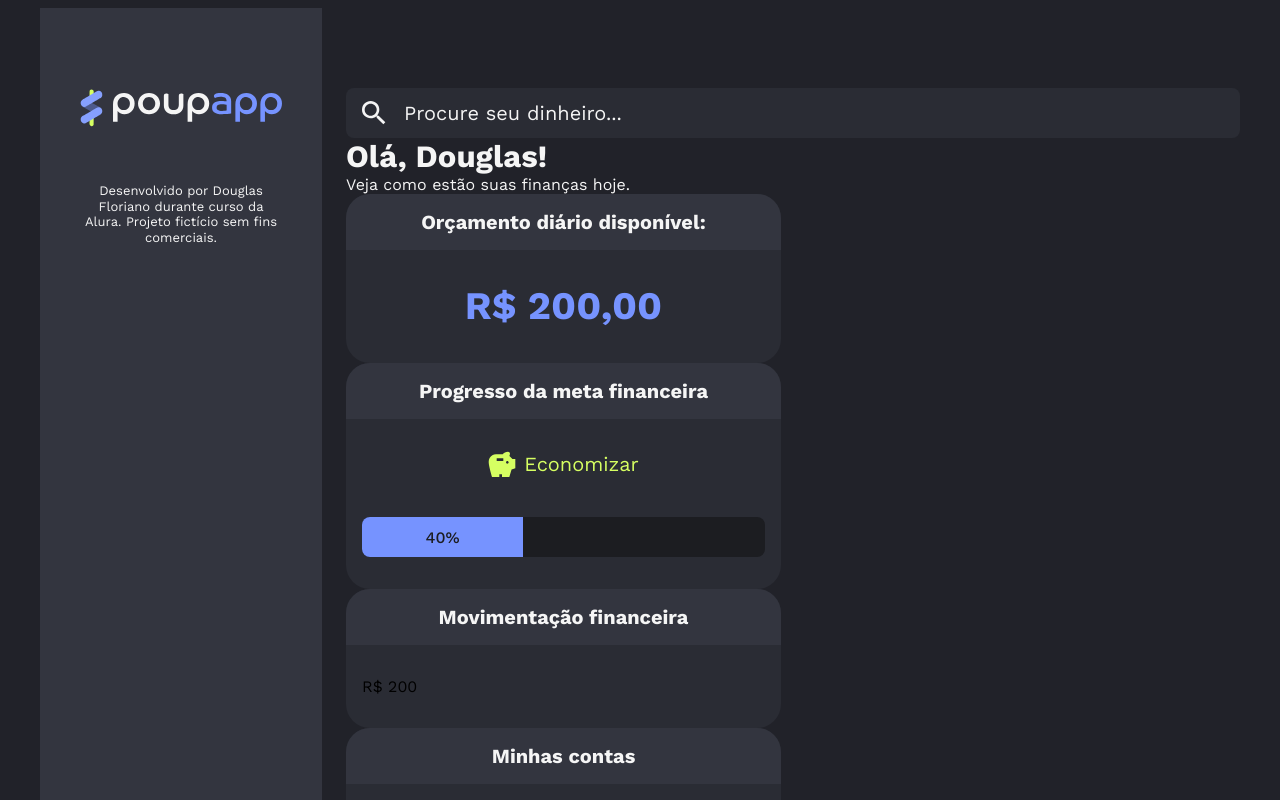
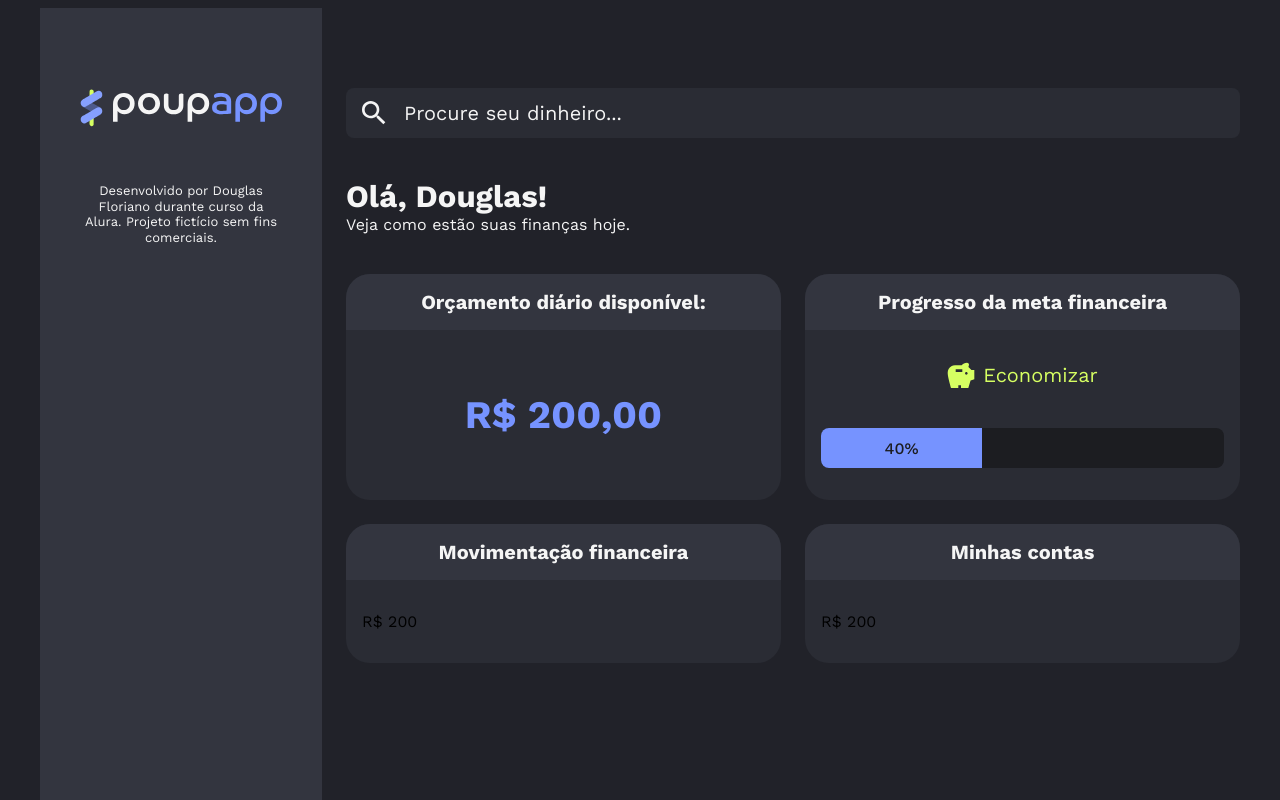
Before and after one commit to dougfani/poupapp, a React (Vite) app: page / in a window 1280 px wide. Shown: the top 800 px of the page. Built offline with nearby package versions, Linux system fonts and the light colour scheme.

Commit message:
adicioan estilo css para layout e estruturacao dos componentes na aplicacao

```diff
--- a/src/App.jsx
+++ b/src/App.jsx
@@ -8,11 +8,14 @@
 import { DailyBudget } from './components/DailyBudget';
 import { SavingStatus } from './components/SavingsStatus';
 
+import styles from './app.module.css'
+
 function App() {
     return (
         <Container>
             <Aside />
             <Main>
+                <div className={styles.container}>
                     <SearchInput placeholder={'Procure seu dinheiro...'} />
                     <div>
                         <Typography variant='h1'>
@@ -22,7 +25,7 @@
                             Veja como estão suas finanças hoje.
                         </Typography>
                     </div>
-                <section>
+                    <section className={styles.grid}>
                         <Card>
                             <Card.Header>
                                 Orçamento diário disponível:
@@ -56,6 +59,7 @@
                             </Card.Body>
                         </Card>
                     </section>
+                </div>
             </Main>
         </Container>
     );
--- /dev/null
+++ b/src/app.module.css
@@ -0,0 +1,12 @@
+.container {
+    display: flex;
+    flex-direction: column;
+    gap: 40px;
+}
+
+.grid {
+    display: grid;
+    align-items: stretch;
+    gap: 24px;
+    grid-template-columns: repeat(2, 1fr);
+}
--- a/src/components/Card/card.module.css
+++ b/src/components/Card/card.module.css
@@ -1,7 +1,8 @@
 .card {
     background-color: var(--neutral-surface);
     border-radius: 24px;
-    width: 435px;
+    display: flex;
+    flex-direction: column;
 }
 
 .header {
@@ -18,4 +19,8 @@
 
 .body {
     padding: 32px 16px;
+    flex-grow: 1;
+    display: flex;
+    flex-direction: column;
+    justify-content: center;
 }
```
Lines whose indentation alone changed are shown as unchanged.
